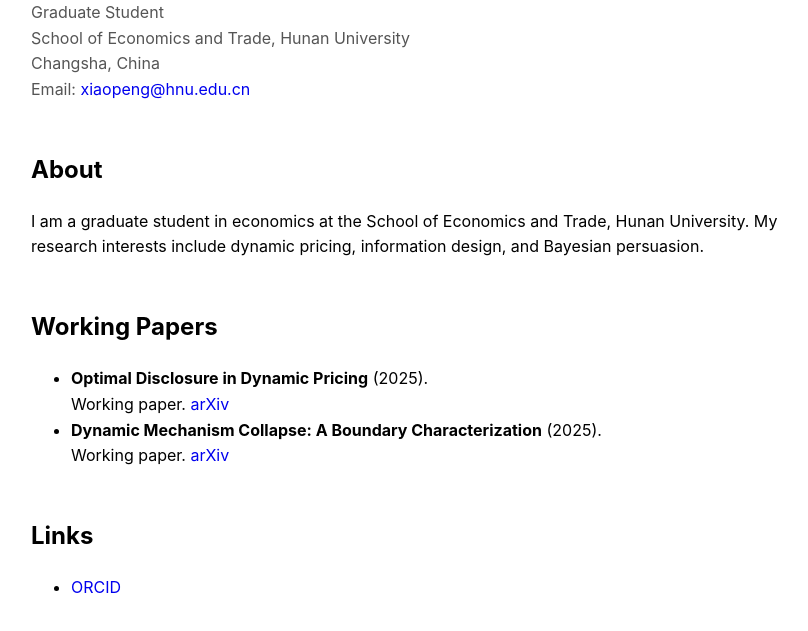
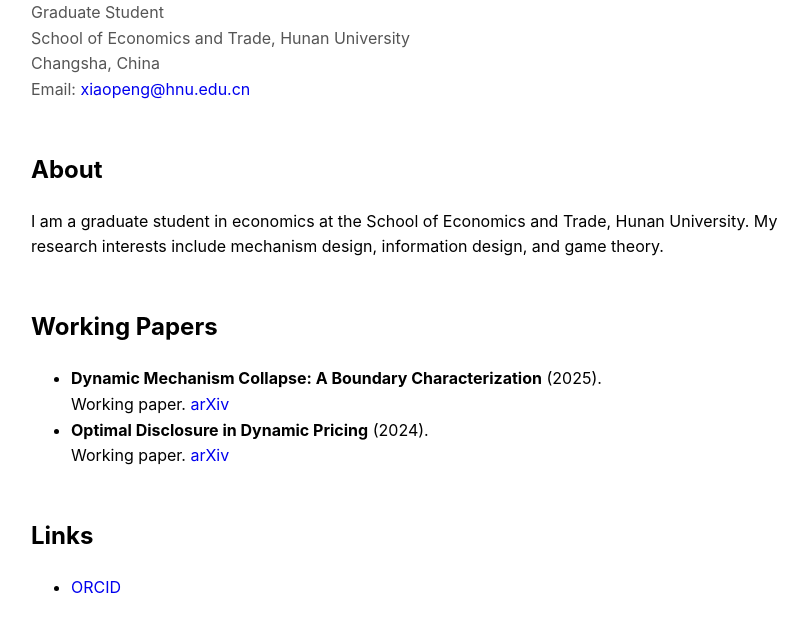
Before and after one commit to zengxiaopeng-code/zengxiaopeng-code.github.io, a plain HTML site: page index.html in a window 1280 px wide. Shown: the part 107-738 px from the top of the page, without its empty margins (209-1017 px from the left). Drawn offline with Linux system fonts and the light colour scheme.

Commit message:
homepage

```diff
--- a/index.html
+++ b/index.html
@@ -37,22 +37,22 @@
     <h2>About</h2>
     <p>
         I am a graduate student in economics at the School of Economics and Trade,
-        Hunan University. My research interests include dynamic pricing, information
-        design, and Bayesian persuasion.
+        Hunan University. My research interests include mechanism design, information
+        design, and game theory.
     </p>
 
     <h2>Working Papers</h2>
     <ul>
         <li>
-            <strong>Optimal Disclosure in Dynamic Pricing</strong> (2025).<br>
+            <strong>Dynamic Mechanism Collapse: A Boundary Characterization</strong> (2025).<br>
             Working paper.
-            <!-- 把下面的 # 换成真实的 arXiv 链接，例如 https://arxiv.org/abs/2501.01234 -->
+            <!-- 同样替换 # 为该论文的 arXiv 链接 -->
             <a href="#" target="_blank">arXiv</a>
         </li>
         <li>
-            <strong>Dynamic Mechanism Collapse: A Boundary Characterization</strong> (2025).<br>
+            <strong>Optimal Disclosure in Dynamic Pricing</strong> (2024).<br>
             Working paper.
-            <!-- 同样替换 # 为该论文的 arXiv 链接 -->
+            <!-- 把下面的 # 换成真实的 arXiv 链接，例如 https://arxiv.org/abs/2501.01234 -->
             <a href="#" target="_blank">arXiv</a>
         </li>
     </ul>
```
